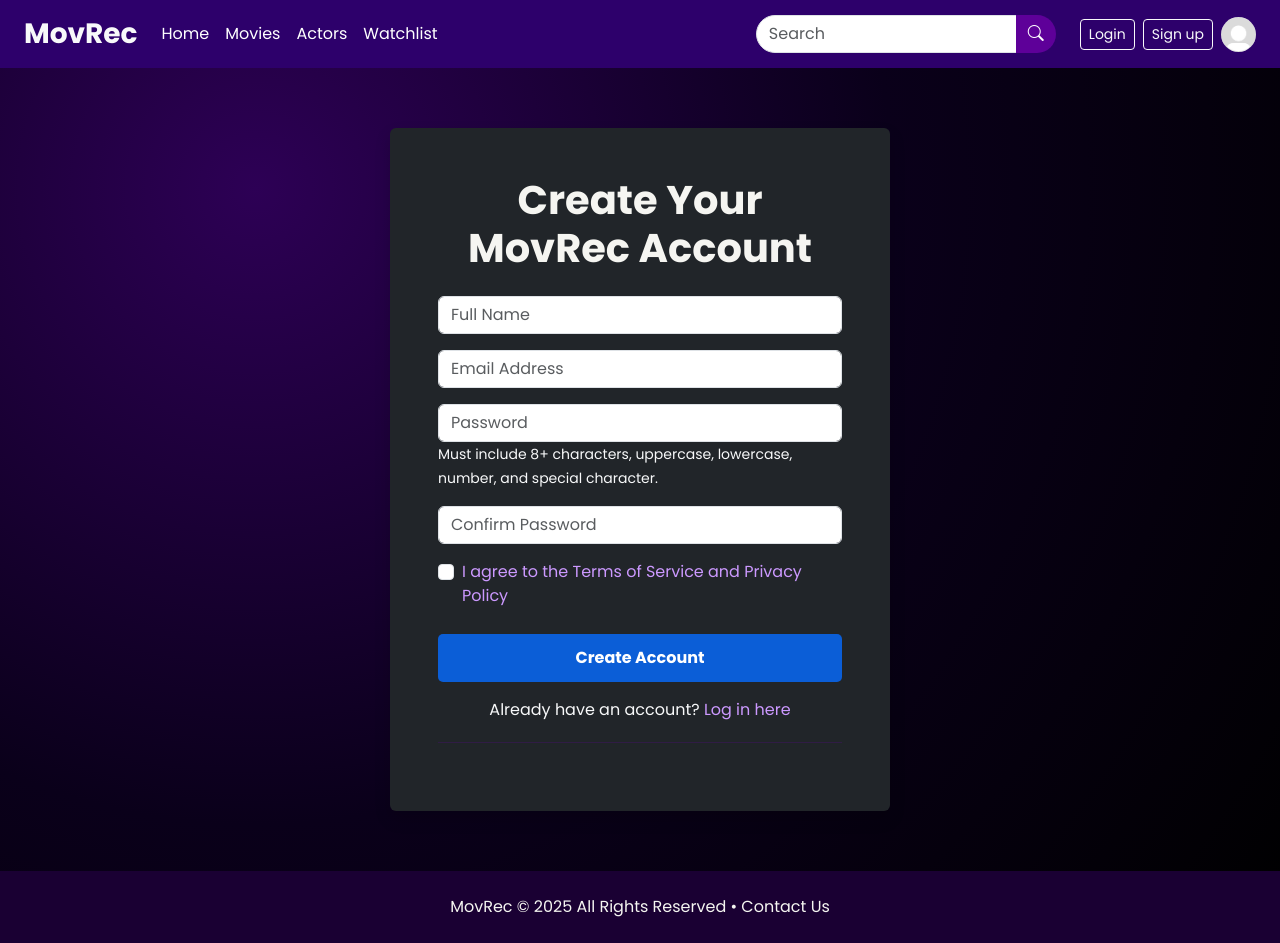
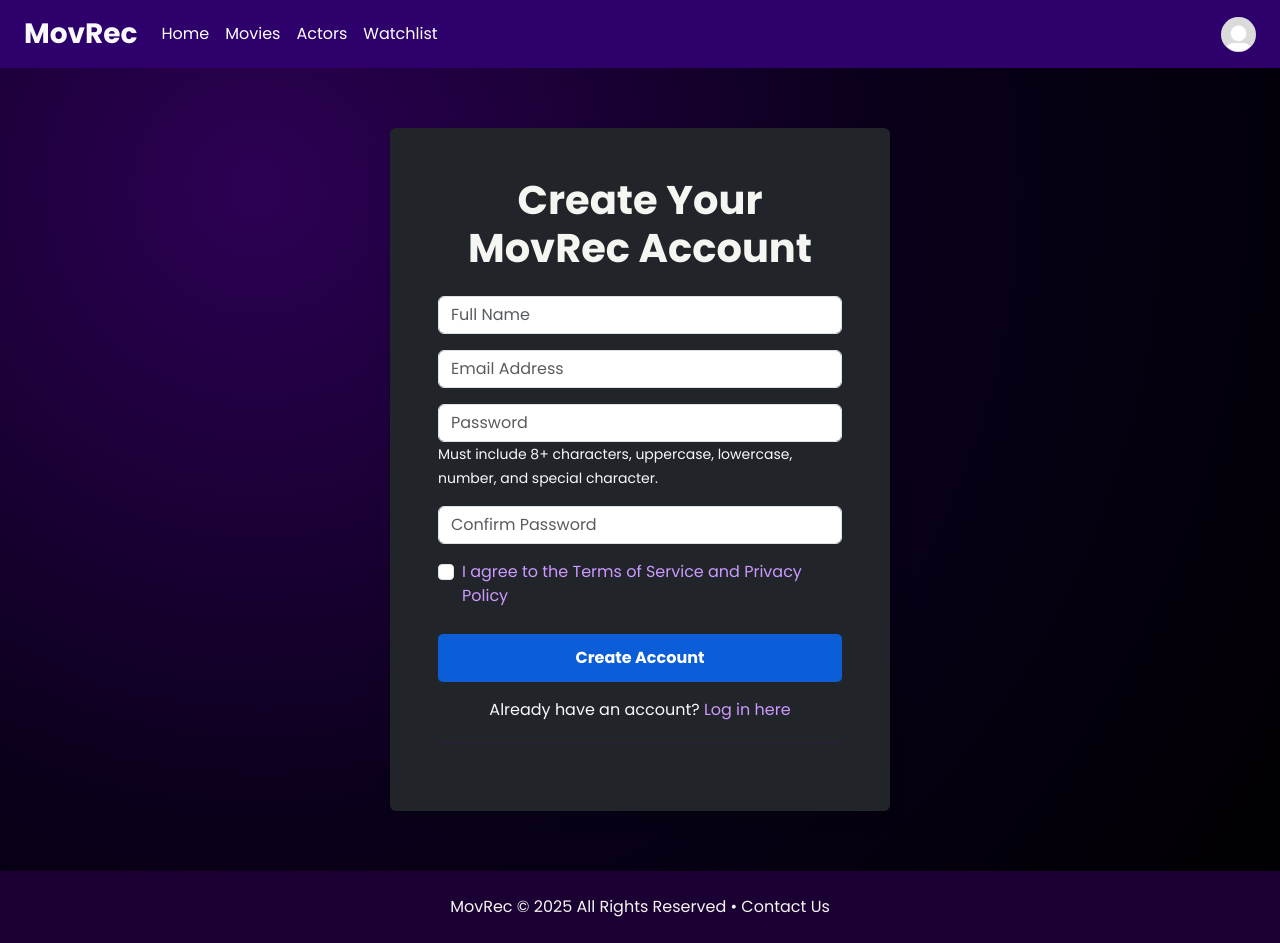
Before and after one commit to xiinyuuu/web-programming, a plain HTML site: page html/signup.html in a window 1280 px wide. Drawn offline with nearby package versions, Linux system fonts and the light colour scheme.

Commit message:
remove search bar, login signup button

```diff
--- a/html/signup.html
+++ b/html/signup.html
@@ -31,20 +31,7 @@
           <li class="nav-item"><a class="nav-link" href="../html/actor.html">Actors</a></li>
           <li class="nav-item"><a class="nav-link" href="../html/watchlist.html">Watchlist</a></li>
         </ul>
-
-        <!-- Search form matches login page -->
-        <form class="d-flex me-4" style="max-width: 300px;">
-          <div class="input-group">
-            <input class="form-control search-box" type="search" placeholder="Search" aria-label="Search">
-            <button class="btn btn-search" type="submit">
-              <i class="bi bi-search"></i>
-            </button>
-          </div>
-        </form>
-        <a href="../html/login.html" class="btn btn-outline-light btn-sm me-2">Login</a>
-        <a href="../html/signup.html" class="btn btn-outline-light btn-sm me-2">Sign up</a>
-          <img src="../images/profile.jpg" alt="Profile" class="rounded-circle profile-img">
-        </div>
+        <img src="../images/profile.jpg" alt="Profile" class="rounded-circle profile-img">
       </div>
     </div>
   </nav>
```
Also changed, not shown: html/login.html (+1 -13 lines).
